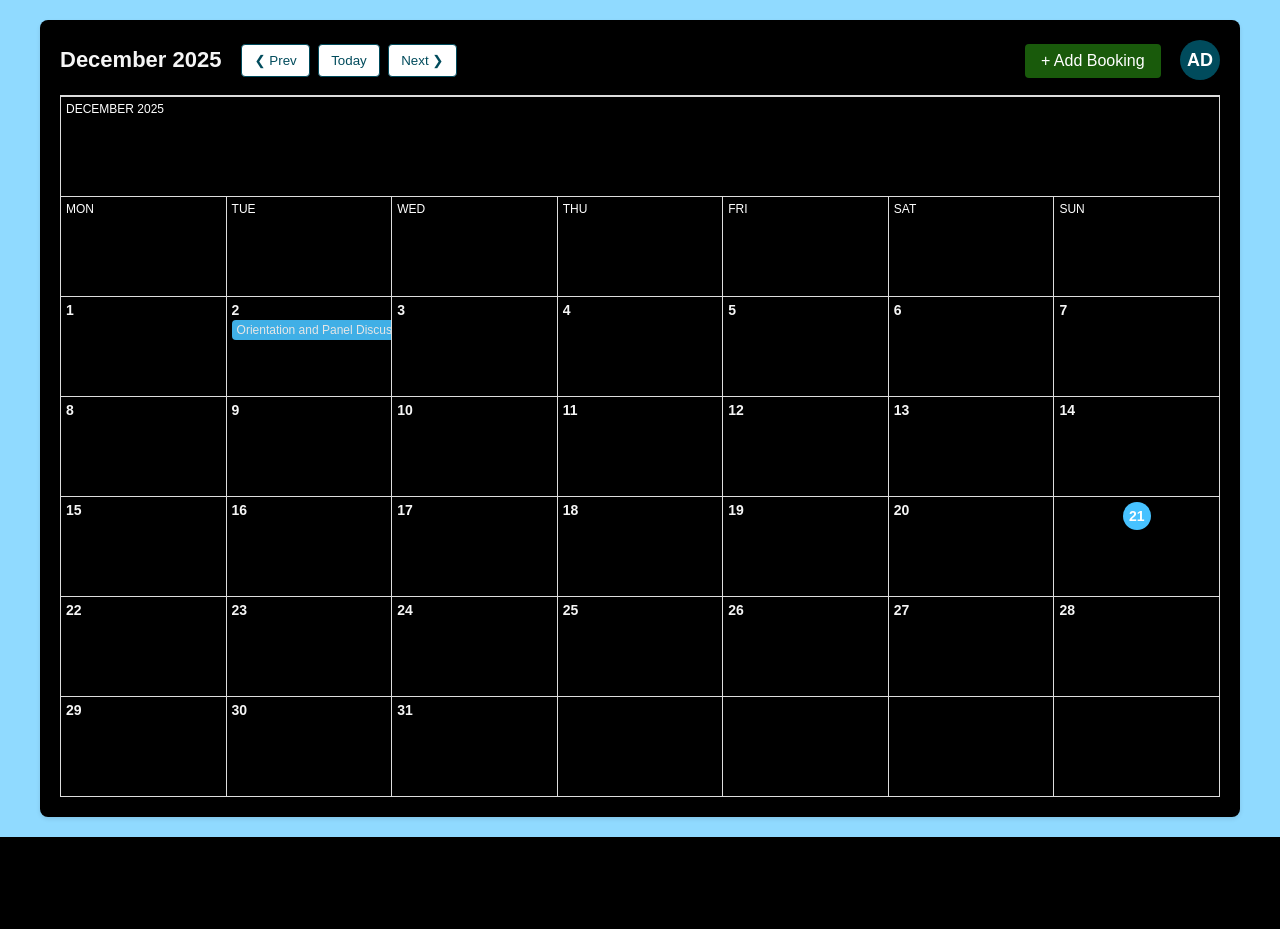
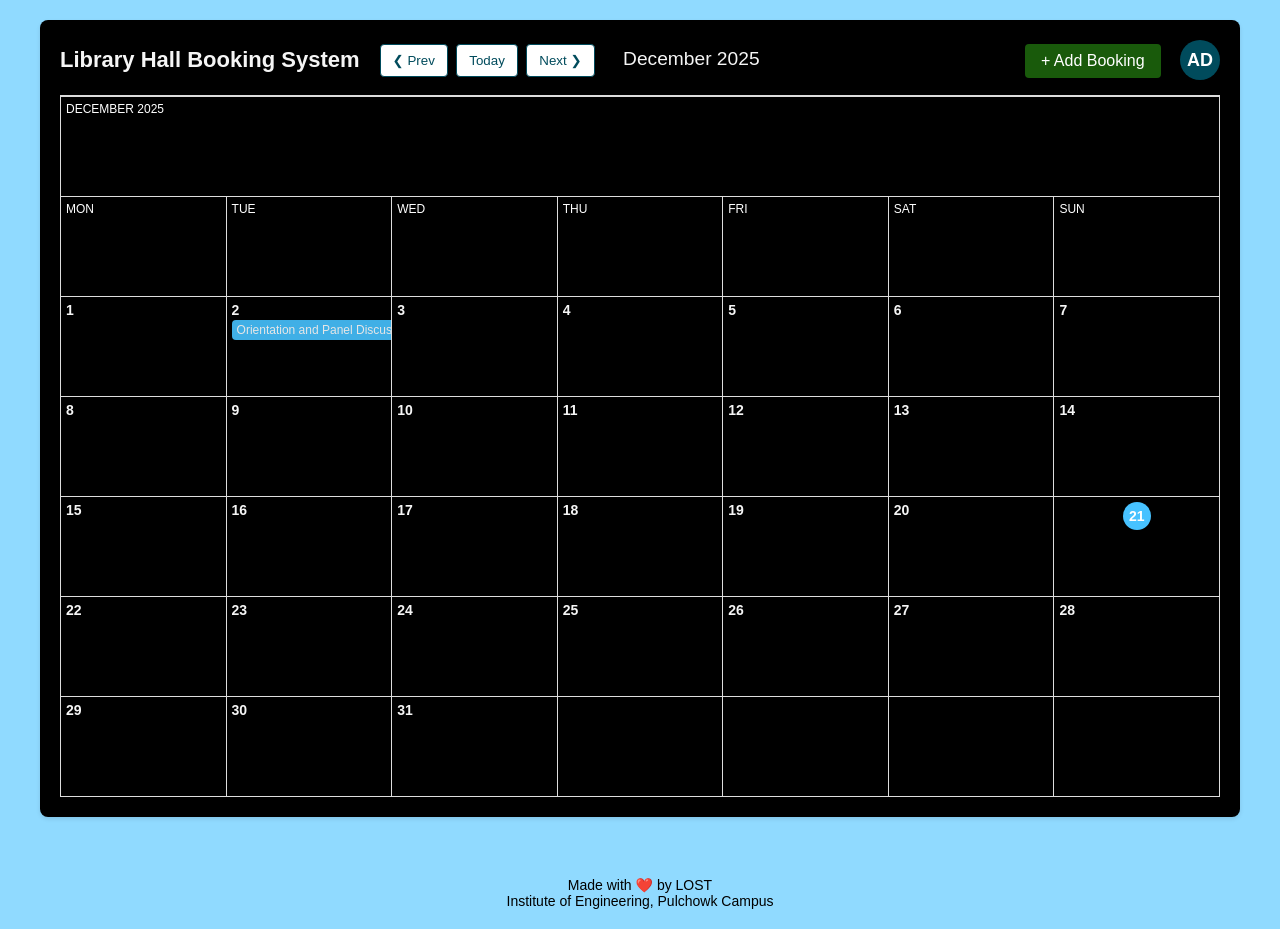
Before and after one commit to raunakmishraa/library-hall-booking-system, a Django app: page /bookings/ in a window 1280 px wide. Before the commit the page ends 837 px from the top, so only its background shows below. Run offline with Django 4.2, Linux system fonts and the light colour scheme; a user stored in the database is signed in; data comes from the database, SQL or seed files in the repository; both versions use the stored data as it was after the commit.

Commit message:
header-footer-add

```diff
--- a/backend/libraryHall/HallBook/templates/admin/booking_calendar.html
+++ b/backend/libraryHall/HallBook/templates/admin/booking_calendar.html
@@ -161,6 +161,14 @@ th { background-color: black; font-weight: 500; color: white; text-transform: up
     margin-top: 15px;
 }
 
+.footer {
+    text-align: center;
+    margin-top: 40px;
+    padding-top: 20px;
+    font-size: 14px;
+    color: black;
+}
+
 @media (max-width: 768px) {
     table, tbody, thead, th, td, tr { display: block; }
     thead tr { display: none; }
@@ -181,11 +189,12 @@ th { background-color: black; font-weight: 500; color: white; text-transform: up
 <div class="container">
   <div class="calendar-header">
     <div class="header-left">
-      <h1>{{ month_name }}</h1>
+      <h1>Library Hall Booking System</h1>
       <div class="nav-buttons">
         <button onclick="window.location.href='{{ prev_month_url }}'">&#10094; Prev</button>
         <button onclick="window.location.href='{{ today_url }}'">Today</button>
         <button onclick="window.location.href='{{ next_month_url }}'">Next &#10095;</button>
+        <span style="margin-left: 20px; font-size: 1.2em; color: whitesmoke;">{{ month_name }}</span>
       </div>
     </div>
     <div class="view-buttons">
@@ -224,6 +233,10 @@ th { background-color: black; font-weight: 500; color: white; text-transform: up
     <button id="saveStatusButton">Save Status Change</button>
   </div>
 </div>
+
+<footer class="footer">
+    Made with ❤️ by LOST <br> Institute of Engineering, Pulchowk Campus
+</footer>
 
 <script>
     const modal = document.getElementById("bookingModal");
--- a/backend/libraryHall/libraryHall/settings.py
+++ b/backend/libraryHall/libraryHall/settings.py
@@ -118,6 +118,7 @@ USE_TZ = True
 
 STATIC_URL = 'static/'
 LOGIN_REDIRECT_URL = '/admin/'
+LOGOUT_REDIRECT_URL = '/bookings/'
 
 # Default primary key field type
 # https://docs.djangoproject.com/en/4.2/ref/settings/#default-auto-field
```
Also changed, not shown: backend/libraryHall/db.sqlite3.
